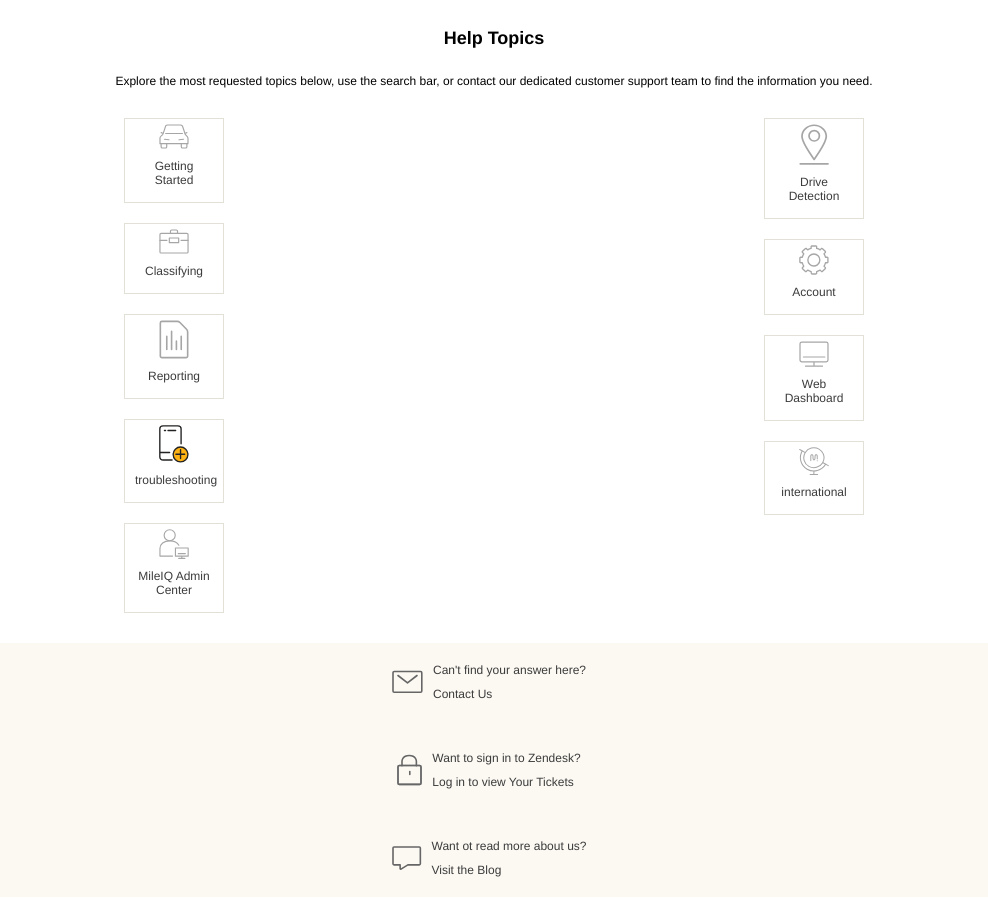
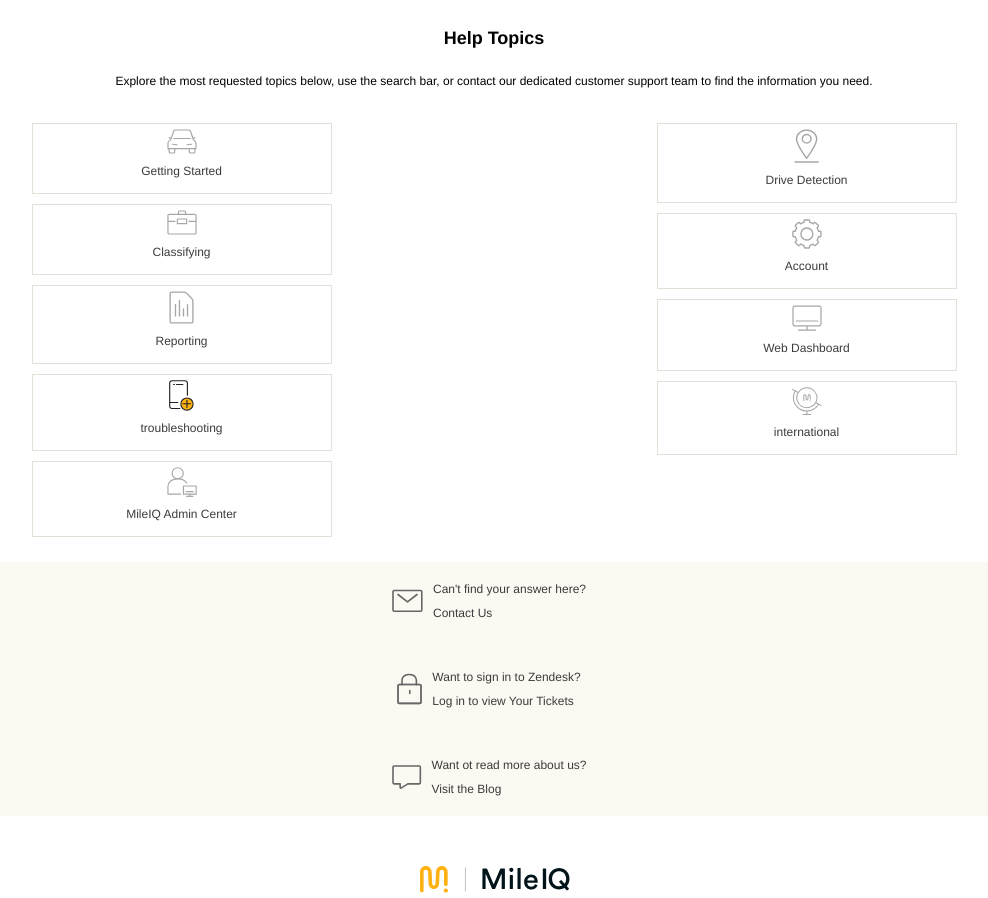
Before and after one commit to espelo/MileIQ-Challenge, a plain HTML site: page index.html in a window 1280 px wide. Shown: the part 1834-2732 px from the top of the page, without its empty margins (146-1134 px from the left). Drawn offline with Linux system fonts and the light colour scheme.

Commit message:
git commit -m 4 change

```diff
--- a/index.html
+++ b/index.html
@@ -103,13 +103,19 @@
         <div id="box1">
           <img
             class="imageicons"
+            id="imageicons2"
             src="images/reporting icon.svg"
             alt="briefcase icon"
           />
           <p>Reporting</p>
         </div>
         <div id="box1">
-          <img class="imageicons" src="images/phone.svg" alt="setting icon" />
+          <img
+            class="imageicons"
+            id="imageicons2"
+            src="images/phone.svg"
+            alt="setting icon"
+          />
           <p>troubleshooting</p>
         </div>
         <div id="box1">
@@ -125,6 +131,7 @@
         <div id="box1">
           <img
             class="imageicons"
+            id="imageicons2"
             src="images/location icon.svg"
             alt="monitor icon"
           />
--- a/style.css
+++ b/style.css
@@ -107,15 +107,16 @@ p {
   text-align: center;
   justify-content: space-around;
   border: 1px solid #e3e0d8;
-  padding: 5px 0px;
-  margin: 20px;
-  width: 100px;
+  margin: 10px;
+  padding: 5px;
+  width: 300px;
 }
 
 .icons {
   display: flex;
   flex-direction: row;
   justify-content: space-around;
+  margin: 15px;
 }
 
 .imageicons {
@@ -125,6 +126,10 @@ p {
   display: flex;
   align-items: center;
   justify-content: center;
+}
+
+#imageicons2 {
+  width: 25px;
 }
 
 .contact {
```
